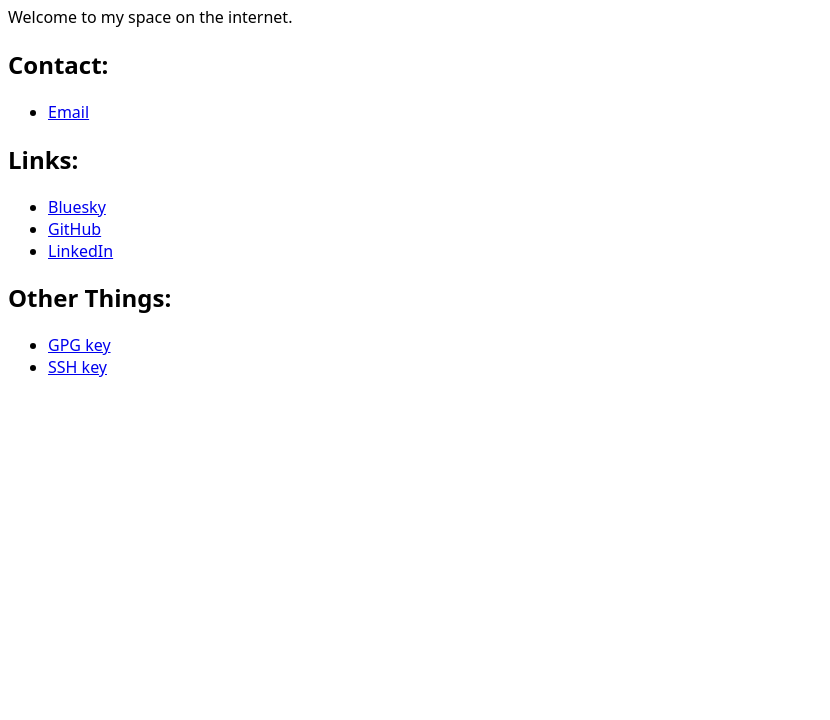
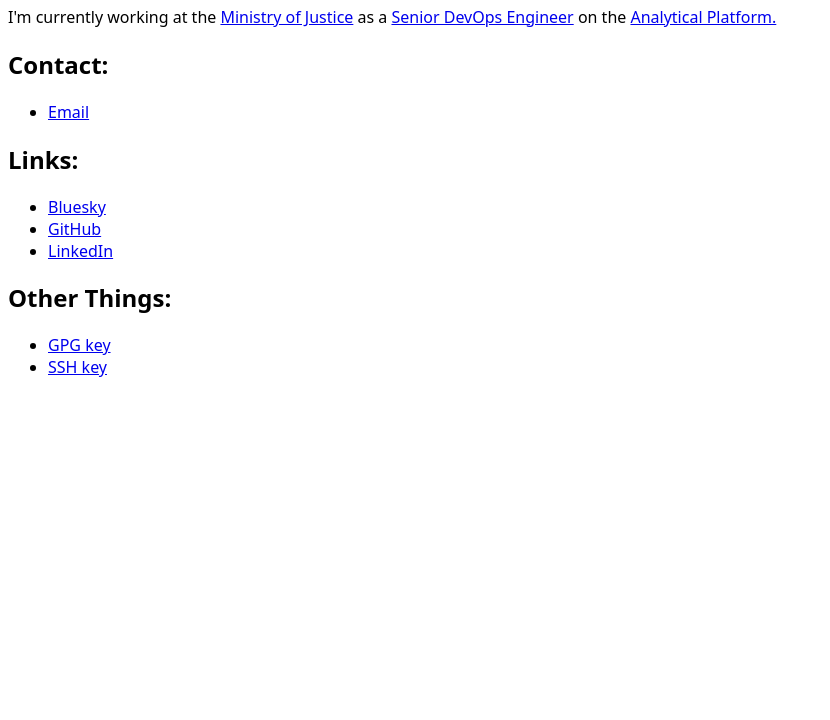
Before and after one commit to jacobwoffenden/jacobwoffenden.com, a website: page site/index.html in a window 1280 px wide. Shown: the part 80-800 px from the top of the page, without its empty margins (0-830 px from the left). Drawn offline with Linux system fonts and the light colour scheme.

Commit message:
updates
Signed-off-by: GitHub <noreply@github.com>

```diff
--- a/package.json
+++ b/package.json
@@ -6,6 +6,10 @@
     "type": "git",
     "url": "git+https://github.com/jacobwoffenden/jacobwoffenden.com.git"
   },
+  "scripts": {
+    "format": "prettier --write .",
+    "preview": "wrangler pages dev --live-reload"
+  },
   "devDependencies": {
     "prettier": "3.3.3",
     "wrangler": "3.90.0"
--- /dev/null
+++ b/site/assets/css/style.css
@@ -0,0 +1,4 @@
+body {
+  font-family: system-ui, "Segoe UI", Roboto, Helvetica, Arial, sans-serif,
+    "Apple Color Emoji", "Segoe UI Emoji", "Segoe UI Symbol";
+}
--- a/site/index.html
+++ b/site/index.html
@@ -2,16 +2,30 @@
 <html>
   <head>
     <title>Jacob Woffenden</title>
-    <style>
-      body {
-        font-family: system-ui, "Segoe UI", Roboto, Helvetica, Arial, sans-serif,
-          "Apple Color Emoji", "Segoe UI Emoji", "Segoe UI Symbol";
-      }
-    </style>
+    <link rel="stylesheet" href="assets/css/style.css" />
   </head>
   <body>
     <h1>👋 Hello!</h1>
-    <p>Welcome to my space on the internet.</p>
+    <p>
+      I'm currently working at the
+      <a
+        href="https://www.gov.uk/government/organisations/ministry-of-justice"
+        target="_blank"
+        >Ministry of Justice</a
+      >
+      as a
+      <a
+        href="https://ddat-capability-framework.service.gov.uk/role/development-operations-devops-engineer#senior-devops-engineer"
+        target="_blank"
+        >Senior DevOps Engineer</a
+      >
+      on the
+      <a
+        href="https://user-guidance.analytical-platform.service.justice.gov.uk/"
+        target="_blank"
+        >Analytical Platform.</a
+      >
+    </p>
     <h2>Contact:</h2>
     <ul>
       <li><a href="mailto:hi@jacobwoffenden.com">Email</a></li>
@@ -24,8 +38,8 @@
     </ul>
     <h2>Other Things:</h2>
     <ul>
-      <li><a href="assets/gpg/jacobwoffenden-gpg.asc">GPG key</a></li>
-      <li><a href="assets/ssh/jacobwoffenden-ssh.pub">SSH key</a></li>
+      <li><a href="content/gpg/jacobwoffenden-gpg.asc">GPG key</a></li>
+      <li><a href="content/ssh/jacobwoffenden-ssh.pub">SSH key</a></li>
     </ul>
   </body>
 </html>
--- a/wrangler.toml
+++ b/wrangler.toml
@@ -1,7 +1,7 @@
 name = "jacobwoffenden-com"
 compatibility_date = "2024-11-13"
-
 pages_build_output_dir = "site"
+send_metrics = false
 
 [dev]
   port = 8080
```
Also changed, not shown: 4 other files.
